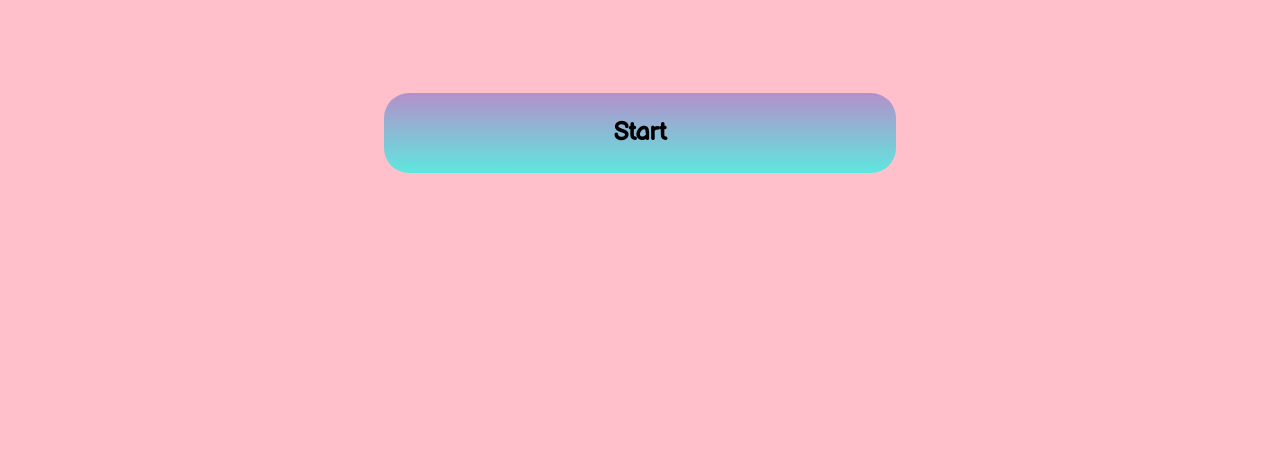
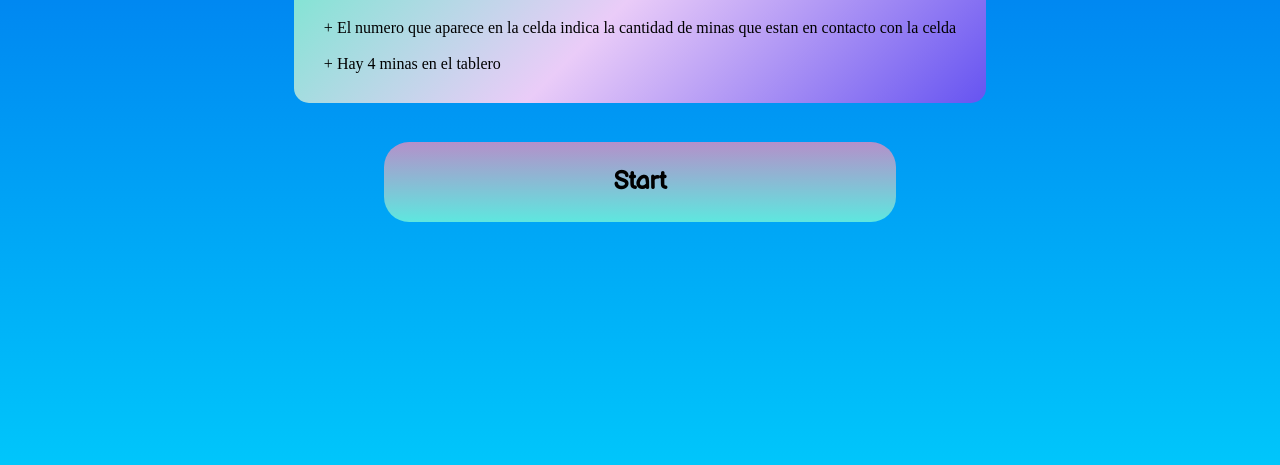
Before and after one commit to gountz/Buscaminas, a plain HTML site: page index.html in a window 1280 px wide. Shown: the part 335-800 px from the top of the page. Drawn offline with nearby package versions, Linux system fonts and the light colour scheme.

Commit message:
Update styles.css

```diff
--- a/styles.css
+++ b/styles.css
@@ -2,6 +2,22 @@
     margin:0;
     padding:0;
     box-sizing:border-box;
+}
+.contenedor{
+    display:flex;
+    justify-content: center;
+    align-items: center;
+    flex-direction: column;
+    width: 100%;
+    height: 100vh;
+    background-image: linear-gradient(to top, #00c6fb 0%, #005bea 100%);
+}
+
+.texto-contenedor{
+    background-image: linear-gradient(-225deg, #69EACB 0%, #EACCF8 48%, #6654F1 100%);
+    margin-bottom: 3%;
+    padding:30px;
+    border-radius: 15px;
 }
 .Iniciar{
     border:none;
@@ -17,23 +33,15 @@
 .Iniciar:hover{
     background-image: linear-gradient(120deg, #84fab0 0%, #8fd3f4 100%);
 }
-.contenedor{
-    display:flex;
-    justify-content: center;
-    align-items: center;
-    flex-direction: column;
-    width: 100%;
-    height: 100vh;
-    background:pink;
-}
 
 .tablero{
+    background-image: linear-gradient(135deg, #fdfcfb 0%, #e2d1c3 100%);
     display:flex;
     justify-content:center;
     align-items: center;
-    background:red;
     width: 700px;
     height: 600px;
+    border-radius:15px;
 }
 .contenedor-casillas{
     display: inline-grid;
@@ -61,7 +69,8 @@
 .bomba{
     display:none;
 }
-p{
+.indice{
+
     visibility:hidden;
 }
 i{
```
